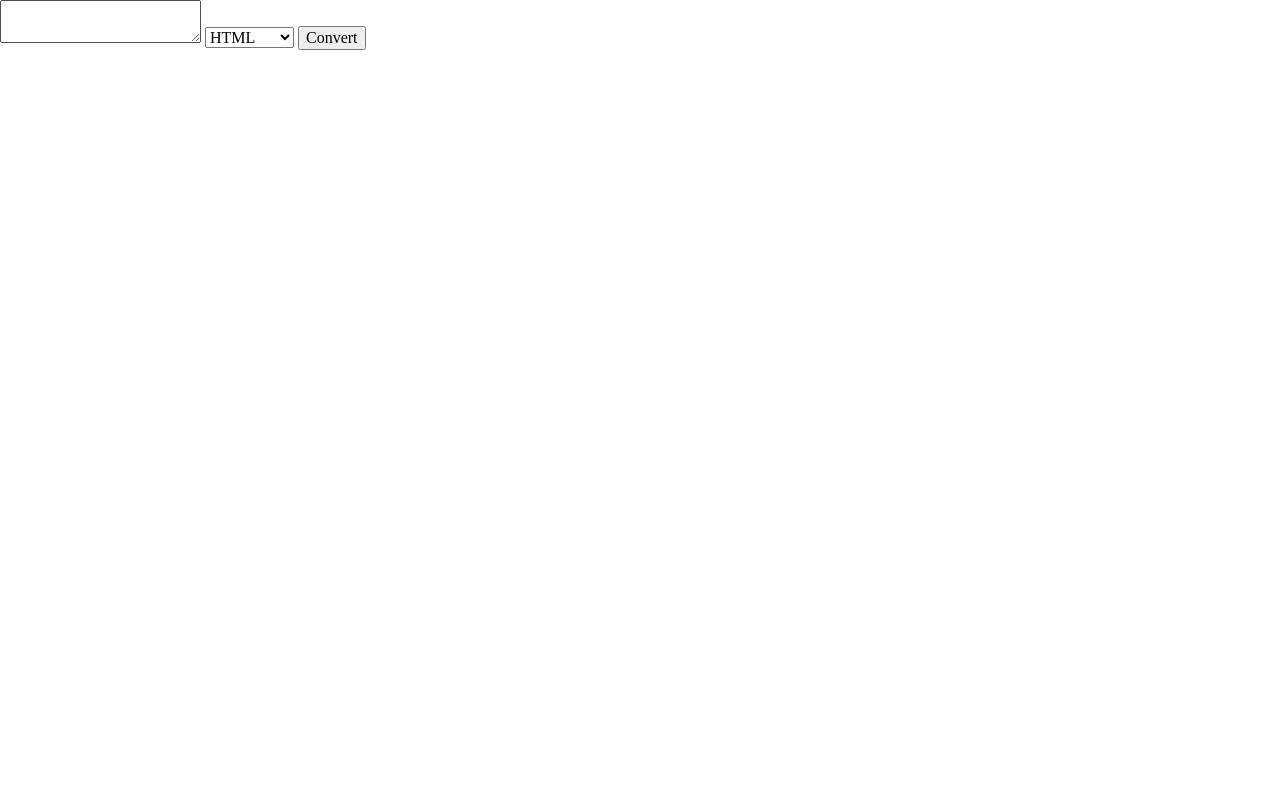
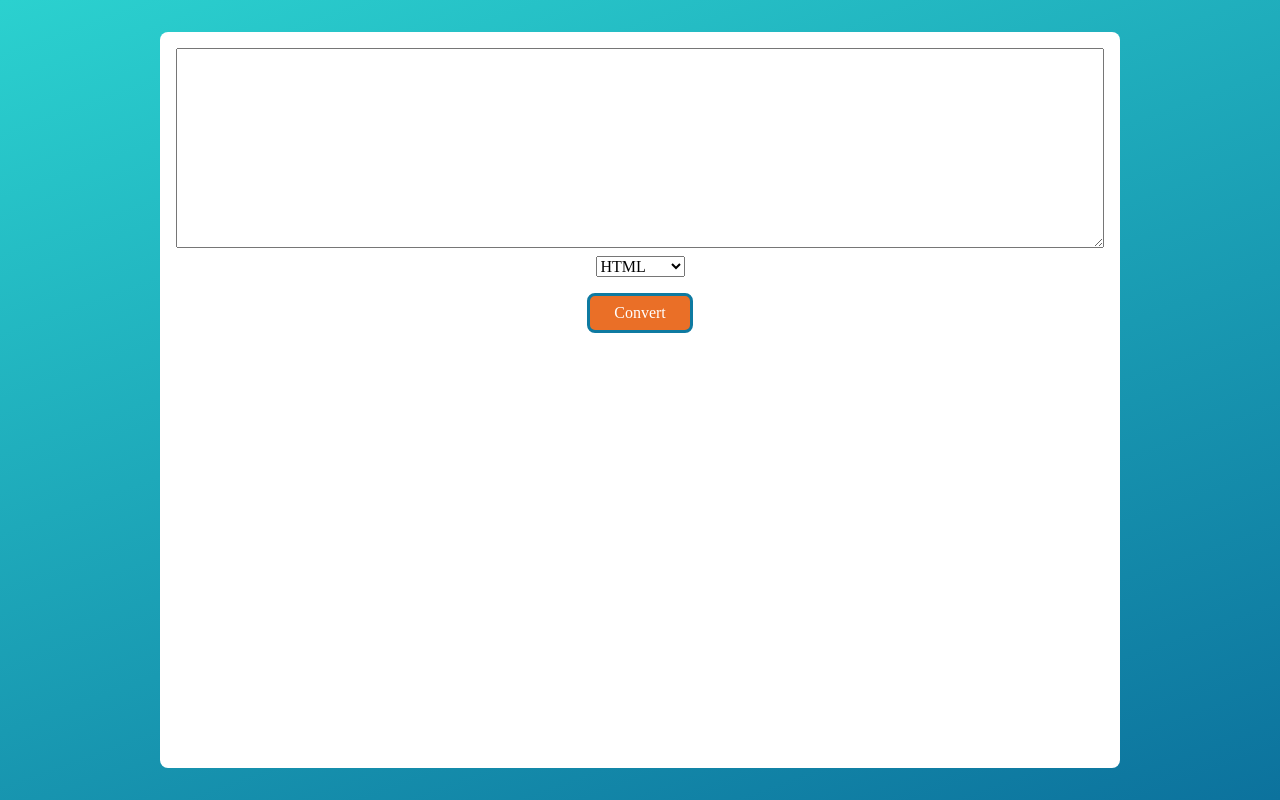
Before and after one commit to richardkalehoff/syntax-re-highlighter, a website: page index.html in a window 1280 px wide. Drawn offline with nearby package versions, Linux system fonts and the light colour scheme.

Commit message:
add default styling

```diff
--- a/css/main.css
+++ b/css/main.css
@@ -1,3 +1,59 @@
+html {
+    box-sizing: border-box;
+}
+
+*,
+*::before,
+*::after {
+    box-sizing: inherit;
+}
+
+body::before {
+    background-image: linear-gradient(-200deg, #2bd1cf 0%, #0c729d 100%);
+    content: '';
+    display: block;
+    position: fixed;
+    top: 0;
+    left: 0;
+    right: 0;
+    bottom: 0;
+    z-index: -1;
+}
+
+.container {
+    background: white;
+    border-radius: 0.5em;
+    margin: 2em auto 0;
+    padding: 1em;
+    width: 75%;
+    display: flex;
+    flex-direction: column;
+    min-height: calc(100vh - 4em);
+    justify-content: space-between;
+}
+
+textarea {
+    flex: 0 25vh;
+}
+
+select,
+button {
+    align-self: center;
+    margin: 0.5em;
+}
+
+button {
+    background: #ea6f27;
+    color: white;
+    border: 3px solid #0e7aa1;
+    padding: 0.5em 1.5em;
+    border-radius: 0.5em;
+}
+
+.output-area {
+    flex: 1;
+}
+
 pre[class*="language-"] {
     background: none;
 }
```
